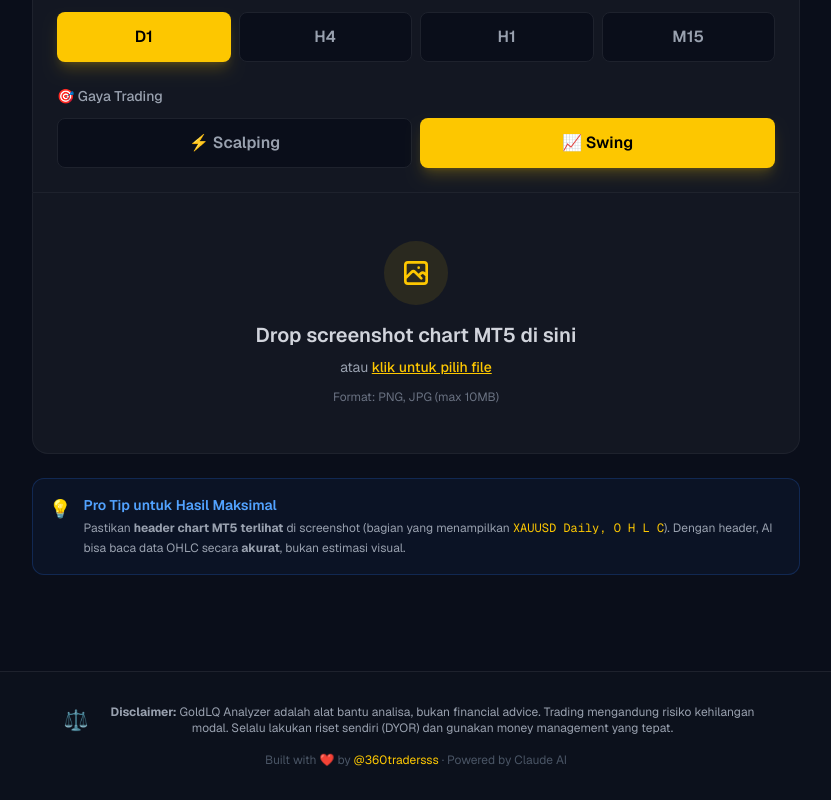
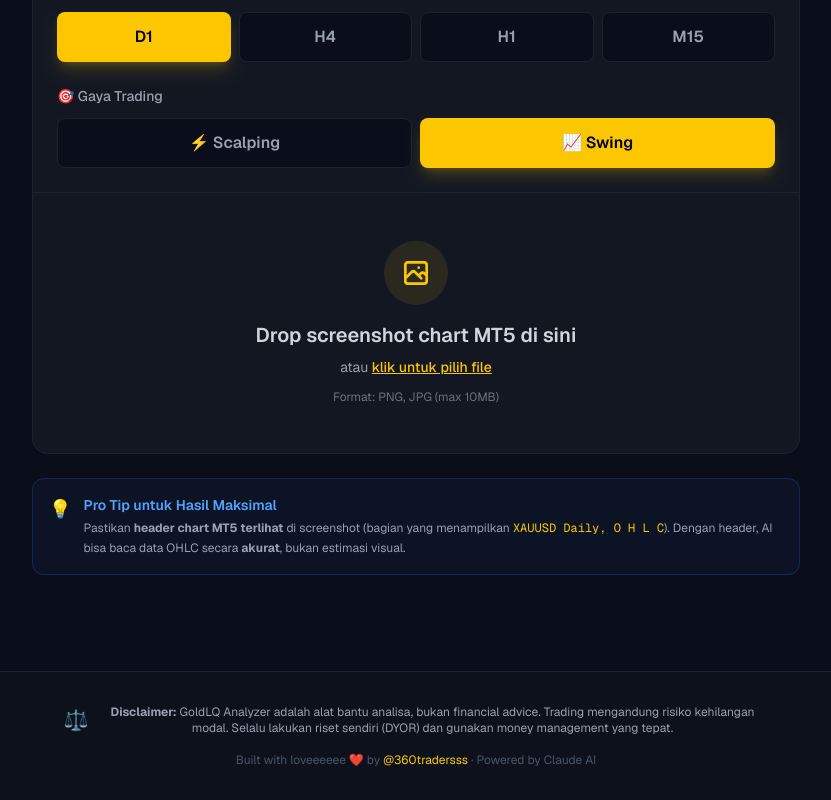
Before and after one commit to robsss99/goldlq-analyzer, a Next.js app: page / in a window 1280 px wide. Shown: the part 559-1359 px from the top of the page, without its empty margins (224-1055 px from the left). Built offline with nearby package versions, Linux system fonts and the light colour scheme.

Commit message:
feat: add text loveeeeee in footer

```diff
--- a/app/page.tsx
+++ b/app/page.tsx
@@ -187,7 +187,7 @@ export default function Home() {
             </p>
           </div>
           <p className="text-xs text-gray-600">
-            Built with ❤️ by{" "}
+            Built with loveeeeee ❤️ by{" "}
             <span className="text-yellow-400">@360tradersss</span> · Powered by
             Claude AI
           </p>
```
